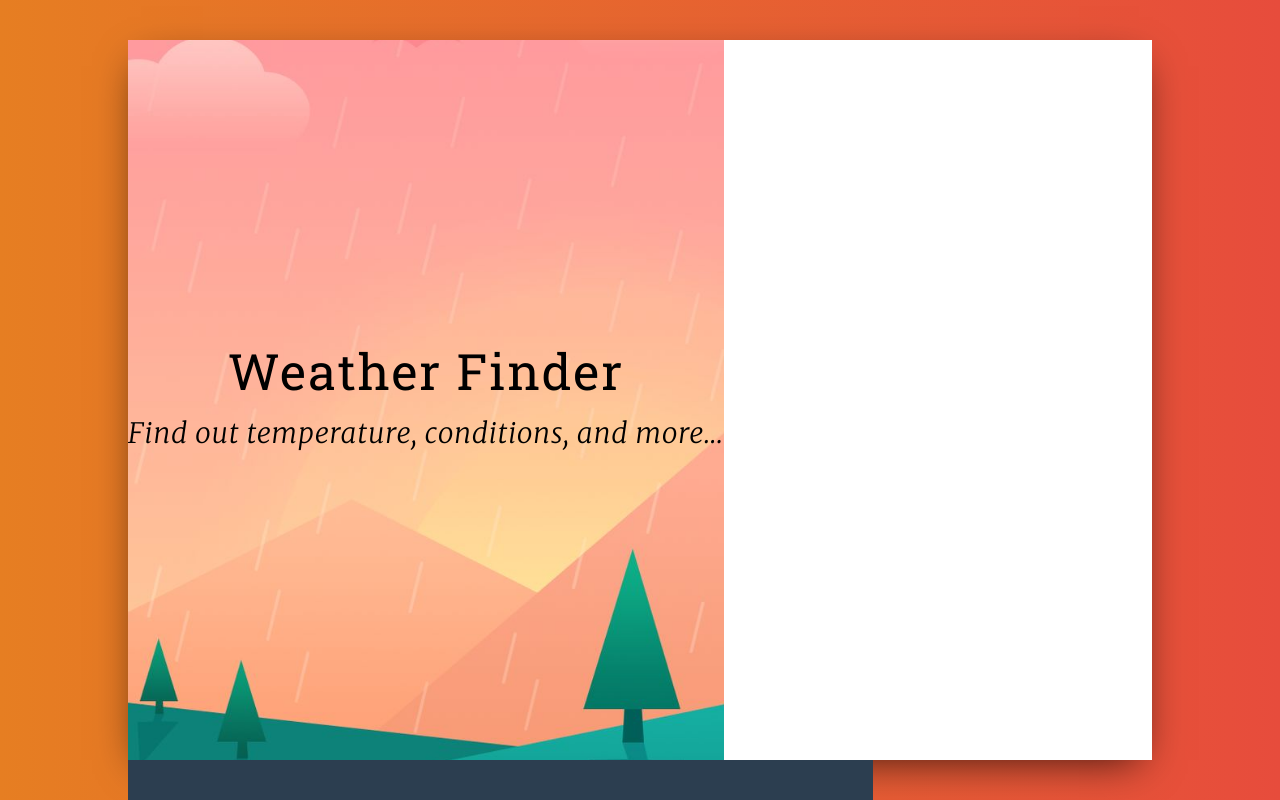
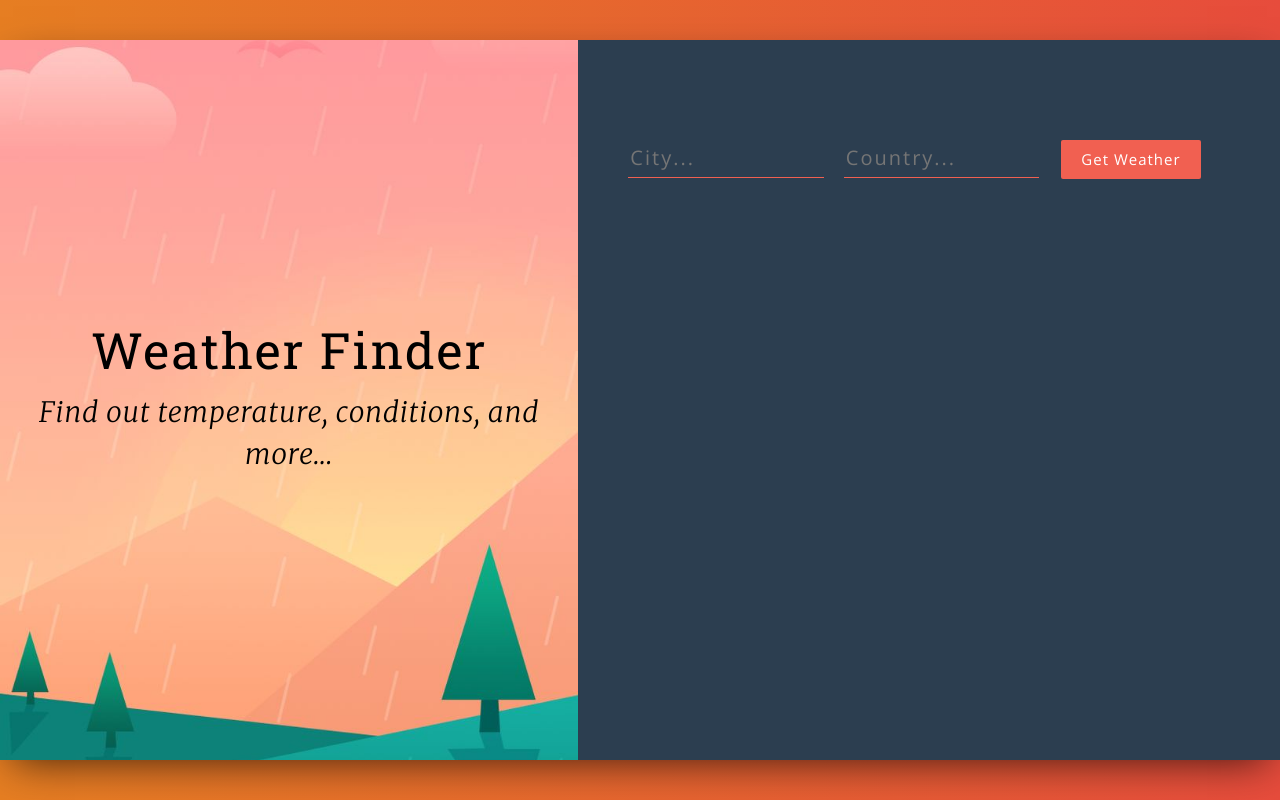
Before and after one commit to ivillicana/weather-app, a React (Create React App) app: page / in a window 1280 px wide. Shown: the top 800 px of the page. Built offline with nearby package versions, Linux system fonts and the light colour scheme.

Commit message:
fix styling

```diff
--- a/package.json
+++ b/package.json
@@ -6,6 +6,7 @@
     "bootstrap": "^4.1.3",
     "jquery": "^3.3.1",
     "popper": "^1.0.1",
+    "popper.js": "^1.14.4",
     "react": "^16.5.2",
     "react-dom": "^16.5.2",
     "react-scripts": "2.0.4"
--- a/src/App.css
+++ b/src/App.css
@@ -13,12 +13,14 @@ body {
   justify-content: center;
   align-items: center;
 }
+.row {
+  flex-wrap: nowrap !important;
+}
 
 .main {
   height: 90vh;
   background: #fff;
   box-shadow: 0px 13px 40px -13px rgba(0,0,0,0.75);
-  width: 80%;
   margin: 0 auto;
 }
 
@@ -31,6 +33,7 @@ body {
   justify-content: center;
   text-align: center;
   color: #000;
+  padding: 10px;
 }
 
 .title-container__title {
--- a/src/App.js
+++ b/src/App.js
@@ -47,7 +47,7 @@ class App extends React.Component {
       <div>
         <div className="wrapper">
           <div className="main">
-            <div className="container">
+            <div className="container-fluid">
               <div className="row">
                 <div className="col-xs-5 title-container">
                   <Titles />
```
Also changed, not shown: 1 other file (tests, documents, lock files or other folders).
